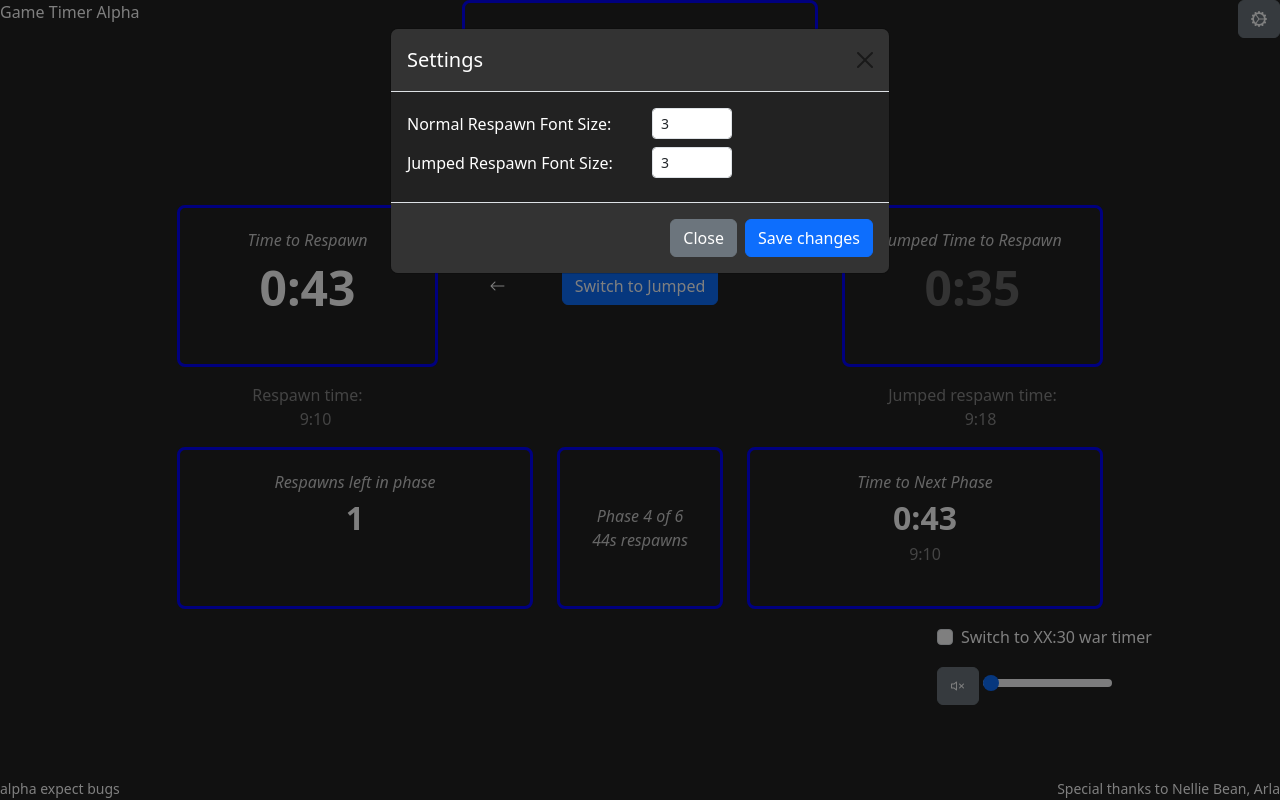
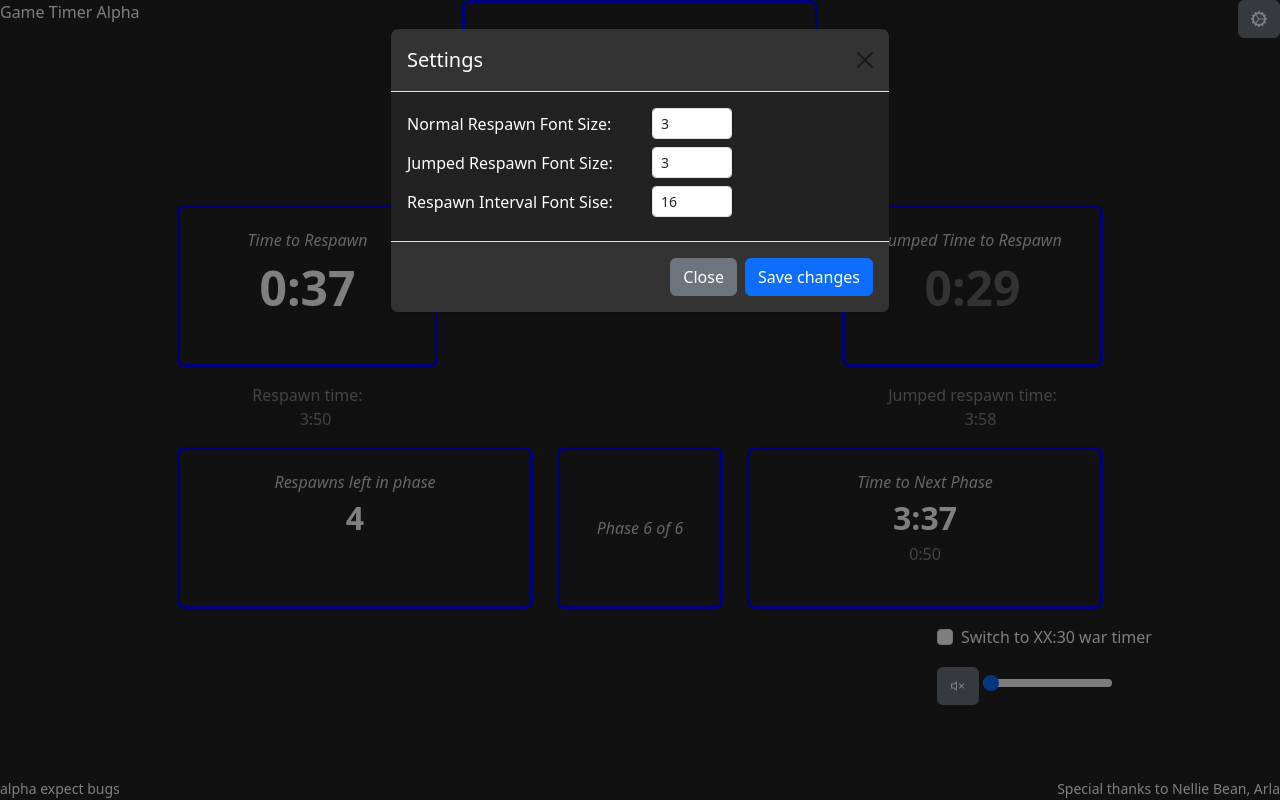
Before and after one commit to sirref/sirref.github.io, a plain HTML site: page index.html in a window 1280 px wide. Both pictures are taken after a click on the button 1259 px from the left and 19 px from the top of the page. Drawn offline with nearby package versions, Linux system fonts and the light colour scheme.

Commit message:
font size interval

```diff
--- a/game-timer.js
+++ b/game-timer.js
@@ -86,6 +86,7 @@ let clock = null;
 
 let fontSizeNormalRespawn = parseFloat(localStorage.getItem("fontSizeNormalRespawn")) || 3;
 let fontSizeJumpedRespawn = parseFloat(localStorage.getItem("fontSizeJumpedRespawn")) || 3;
+let fontSizeRespawnInterval = parseFloat(localStorage.getItem("fontSizeRespawnInterval")) || 1;
 
 // -----------------------------------------------------------------------------
 // Logic
@@ -331,6 +332,7 @@ function OnWindowBeforeUnload() {
     localStorage.setItem("userAdjustment", userAdjustment);
     localStorage.setItem("fontSizeNormalRespawn", fontSizeNormalRespawn);
     localStorage.setItem("fontSizeJumpedRespawn", fontSizeJumpedRespawn);
+    localStorage.setItem("fontSizeRespawnInterval", fontSizeRespawnInterval);
 }
 
 function OnWindowLoad() {
@@ -350,10 +352,10 @@ function OneTimeRemainingElementWheel(event) {
 function OnSaveButtonClicked() {
     fontSizeNormalRespawn = parseFloat(document.getElementById("fontSizeNormalInput").value, 3);
     fontSizeJumpedRespawn = parseFloat(document.getElementById("fontSizeJumpInput").value, 3);
-    updateFontSizes();
-    console.log("close");
+    fontSizeRespawnInterval = parseFloat(document.getElementById("fontSizeRespawnIntervalInput").value, 1);
     const modalElement = document.getElementById('exampleModal');
     modalElement.hide();
+    updateFontSizes();
 }
 
 function OnOpenModalButtonClicked() {
@@ -562,10 +564,12 @@ function update() {
 function updateFontSizes() {
     timeToRespawnElement.style.fontSize = `${fontSizeNormalRespawn}rem`;
     timeToJumpRespawnElement.style.fontSize = `${fontSizeJumpedRespawn}rem`;
+    timeBetweenRespawnElement.style.font = `${fontSizeRespawnInterval}rem`;
 }
 
-clock = new SimulatedClock(20 * 60);
+//clock = new SimulatedClock(20 * 60);
 //clock = new ManualClock();
+clock = new RealClock();
 
 beepAudio.volume = volume
 respawnAudio.volume = volume;
--- a/index.html
+++ b/index.html
@@ -263,6 +263,15 @@
                                 min="8" max="72" step="1" style="width: 80px;">
                         </div>
                     </div>
+                    <div class="row align-items-center pb-2">
+                        <div class="col-6">
+                            <label for="fontSizeInput" class="form-label mb-0">Respawn Interval Font Sise:</label>
+                        </div>
+                        <div class="col-6">
+                            <input type="text" id="fontSizeRespawnIntervalInput" class="form-control form-control-sm"
+                                value="16" min="8" max="72" step="1" style="width: 80px;">
+                        </div>
+                    </div>
                 </div>
                 <div class="modal-footer">
                     <button type="button" class="btn btn-secondary" data-bs-dismiss="modal">Close</button>
```
